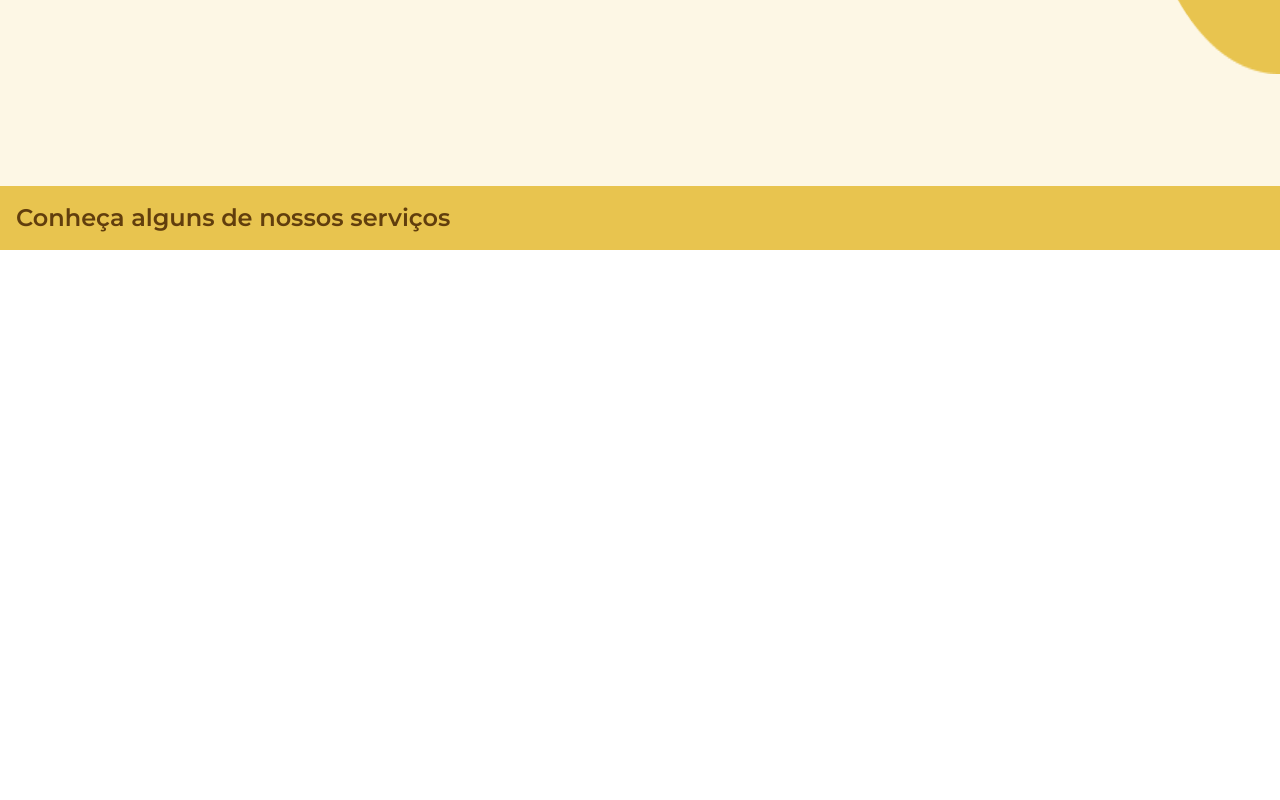
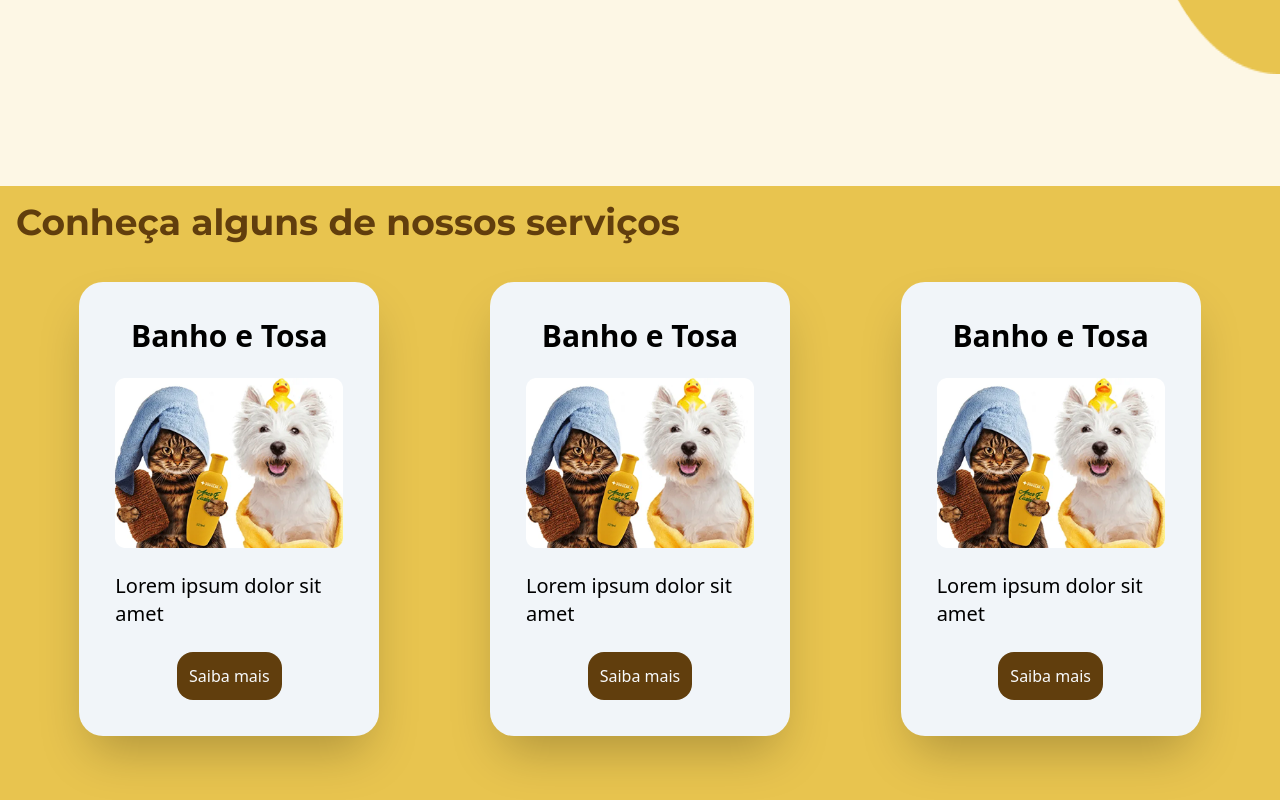
Before and after one commit to alyssongab/petjoy, a React (Vite) app: page / in a window 1280 px wide. Shown: the part 599-1399 px from the top of the page. Before the commit the page ends 849 px from the top, so only its background shows below. Built offline with nearby package versions, Linux system fonts and the light colour scheme.

Commit message:
feat: cria cards da seção serviços

```diff
--- a/src/components/Card.jsx
+++ b/src/components/Card.jsx
@@ -1,7 +1,13 @@
 const Card = () => {
     return(
-        <div>
-
+        <div id="card" className="bg-slate-100 rounded-3xl min-h-[250px] w-full sm:w-[250px] md:w-[300px] p-4 flex flex-col shadow-2xl hover:scale-105 transition duration-300">
+            {/* titulo, img, desc, button */}
+            <div id="conteudo-card" className="p-5 flex flex-col items-center gap-2 sm:gap-6 md:ga-8 h-full">
+                <h2 className="text-lg sm:text-3xl font-bold text-opacity-45">Banho e Tosa</h2>
+                <img src="/card1.png" alt="pets" className="w-[120px] sm:w-[300px]"/>
+                <p className="text-sm sm:text-xl">Lorem ipsum dolor sit amet</p>
+                <button className="bg-petbrown text-slate-50 p-3 rounded-2xl hover:scale-105">Saiba mais</button>
+            </div>
         </div>
     )
 }
--- a/src/sections/Servicos.jsx
+++ b/src/sections/Servicos.jsx
@@ -2,16 +2,18 @@ import Card from "../components/Card";
 
 const Servicos = ({ cards }) => {
     return(
-        <section id="servicos" className="bg-[#E8C44F] flex flex-col">
+        <section id="servicos" className="bg-[#E8C44F] flex flex-col pb-10">
 
             <div id="subtitle-servicos">
-                <h2 className="text-petbrown text-xl sm:text-2xl font-semibold p-4" style={{ fontFamily: 'Montserrat, sans-serif' }}>
+                <h2 className="text-petbrown text-2xl sm:text-4xl font-bold p-4" style={{ fontFamily: 'Montserrat, sans-serif' }}>
                     Conheça alguns de nossos serviços
                 </h2>
             </div>
 
-            <div id="cards" className="flex justify-around">
-                {cards}
+            <div id="cards" className="flex p-6 items-center justify-around">
+                <Card/>
+                <Card/>
+                <Card/>
             </div>
 
         </section>
```
Also changed, not shown: public/card1.png (added).
